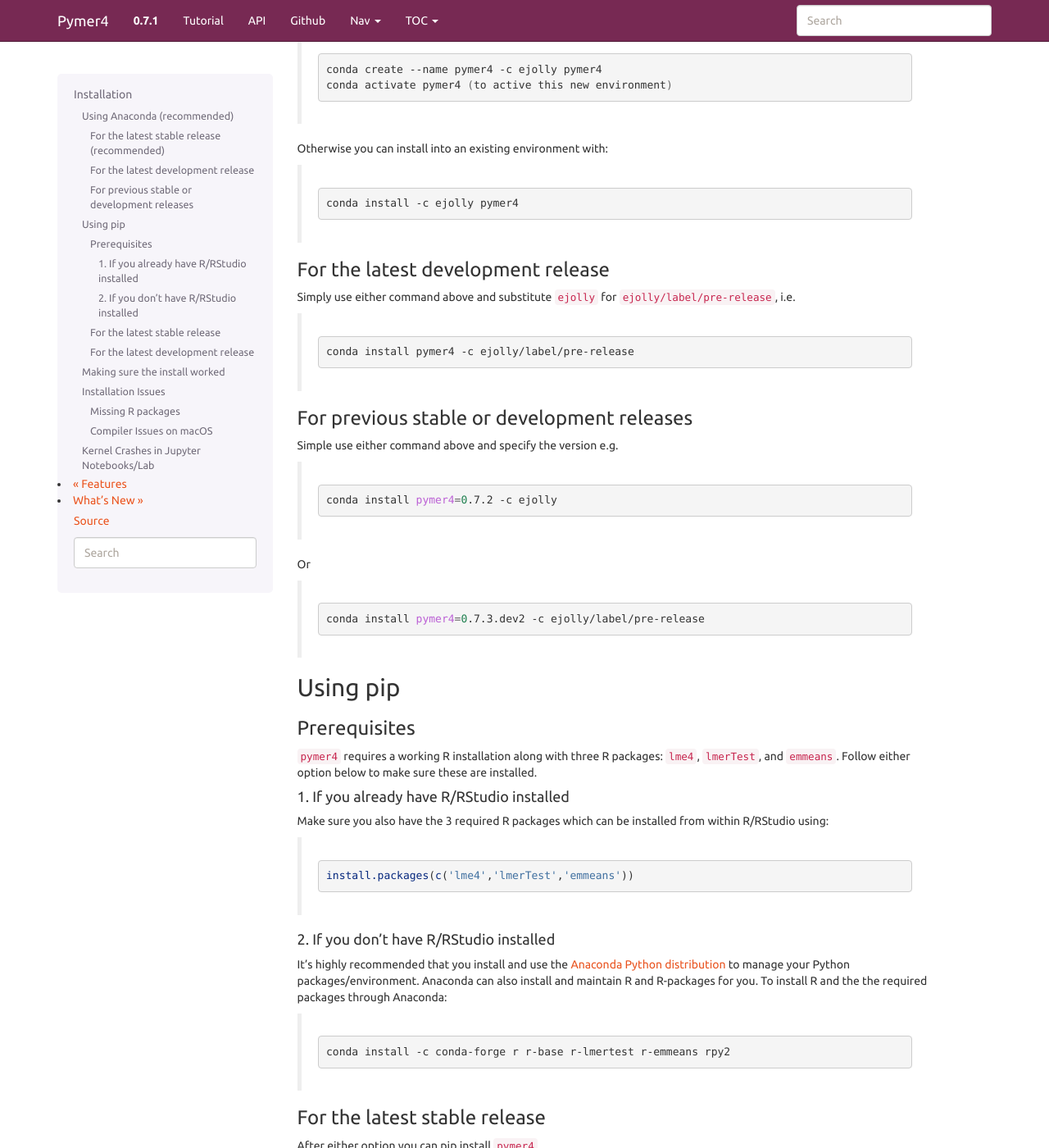
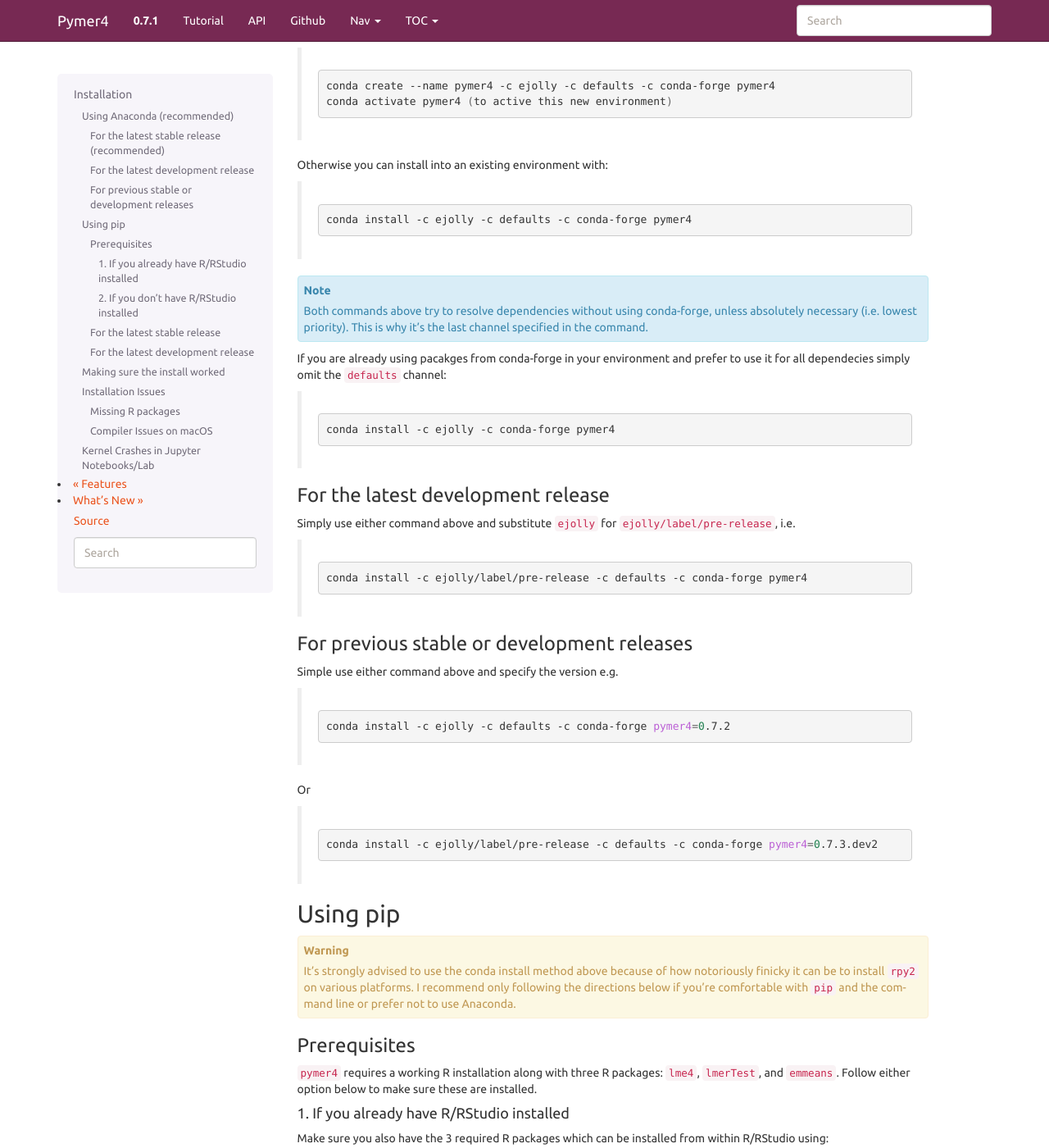
Before and after one commit to ejolly/pymer4, a Sphinx documentation site: the page built from docs/installation.rst, in a window 1280 px wide and 1400 px high, scrolled down 332 px. Shown: the whole window at 82% size. Built offline with Sphinx 7.4.7, drawn with Linux system fonts in a browser that asks for light colours; some of the changed text lies outside the part shown.

Commit message:
Updated installation and contribution instructions on readme and docs site. Added conda badges. Ignore vscode settings.

```diff
--- a/docs/contributing.rst
+++ b/docs/contributing.rst
@@ -1,6 +1,8 @@
 Contributing
 ============
-Maintaining this package is tricky because of its inter-language operability. In particular this requires keeping up with API changes to Python packages (e.g. pandas), R packages (e.g. lmerTest) as well as changes in rpy2 (which tend to break between versions), the interface package between them. For these reasons contributions are **always** welcome! Feel free to ask questions, make suggestions, or contribute changes/additions on `github <https://github.com/ejolly/pymer4/>`_. If you do so, here are some general guidelines for structuring contributions:
+Maintaining this package is tricky because of its inter-language operability. In particular this requires keeping up with API changes to Python packages (e.g. pandas), R packages (e.g. lmerTest) as well as changes in rpy2 (which tend to break between versions), the interface package between them. For these reasons contributions are **always** welcome! Checkout the `development roadmap on Trello <https://trello.com/b/gGKmeAJ4>`_.
+
+Feel free to ask questions, make suggestions, or contribute changes/additions on `github <https://github.com/ejolly/pymer4/>`_. If you do so, here are some general guidelines for structuring contributions:
 
 Code Guidelines
 ---------------
--- a/docs/installation.rst
+++ b/docs/installation.rst
@@ -9,18 +9,27 @@
 For the latest stable release (recommended)
 +++++++++++++++++++++++++++++++++++++++++++
 
-You may want to install in a separate environment so there are no dependency conflicts with any existing packages you have installed if so use:
+:code:`pymer4` has some dependecies that can only be resolved using `conda-forge <https://conda-forge.org/>`_ (e.g. recent version of :code:`rpy2`). For this reason you may want to install it into a separate conda environment to avoid conflicts with any existing packages you have installed:
 
     .. code-block:: bash
 
-        conda create --name pymer4 -c ejolly pymer4
+        conda create --name pymer4 -c ejolly -c defaults -c conda-forge pymer4
         conda activate pymer4 (to active this new environment)
 
 Otherwise you can install into an existing environment with:
 
     .. code-block:: bash
 
-        conda install -c ejolly pymer4
+        conda install -c ejolly -c defaults -c conda-forge pymer4
+
+.. note::
+    Both commands above try to resolve dependencies without using conda-forge, unless absolutely necessary (i.e. lowest priority). This is why it's the last channel specified in the command.
+
+If you are already using pacakges from conda-forge in your environment and prefer to use it for all dependecies simply omit the :code:`defaults` channel:
+
+    .. code-block:: bash
+
+        conda install -c ejolly -c conda-forge pymer4
 
 For the latest development release
 ++++++++++++++++++++++++++++++++++
@@ -29,7 +38,7 @@
 
     .. code-block:: bash
 
-        conda install pymer4 -c ejolly/label/pre-release
+        conda install -c ejolly/label/pre-release -c defaults -c conda-forge pymer4
 
 For previous stable or development releases
 +++++++++++++++++++++++++++++++++++++++++++
@@ -38,17 +47,20 @@
 
     .. code-block:: bash
 
-        conda install pymer4=0.7.2 -c ejolly
+        conda install -c ejolly -c defaults -c conda-forge pymer4=0.7.2
 
 Or
 
     .. code-block:: bash
 
-        conda install pymer4=0.7.3.dev2 -c ejolly/label/pre-release
+        conda install -c ejolly/label/pre-release -c defaults -c conda-forge pymer4=0.7.3.dev2
 
 
 Using pip
 ---------
+
+.. warning::
+    It's strongly advised to use the conda install method above because of how notoriously finicky it can be to install :code:`rpy2` on various platforms. I recommend only following the directions below if you're comfortable with :code:`pip` and the command line or prefer not to use Anaconda.
 
 Prerequisites
 +++++++++++++
@@ -64,7 +76,7 @@
 
 2. If you don't have R/RStudio installed
 ########################################
-It's highly recommended that you install and use the `Anaconda Python distribution <https://www.anaconda.com/distribution/>`_ to manage your Python packages/environment. Anaconda can also install and maintain R and R-packages for you. To install R and the the required packages through Anaconda:
+The `Anaconda Python distribution <https://www.anaconda.com/distribution/>`_ can also install and maintain R and R-packages for you. To install R and the the required packages through Anaconda:
 
  .. code-block:: bash
 
```
Also changed, not shown: README.md (+10 -2 lines), docs/index.rst (+12 -5 lines), 1 other file.
